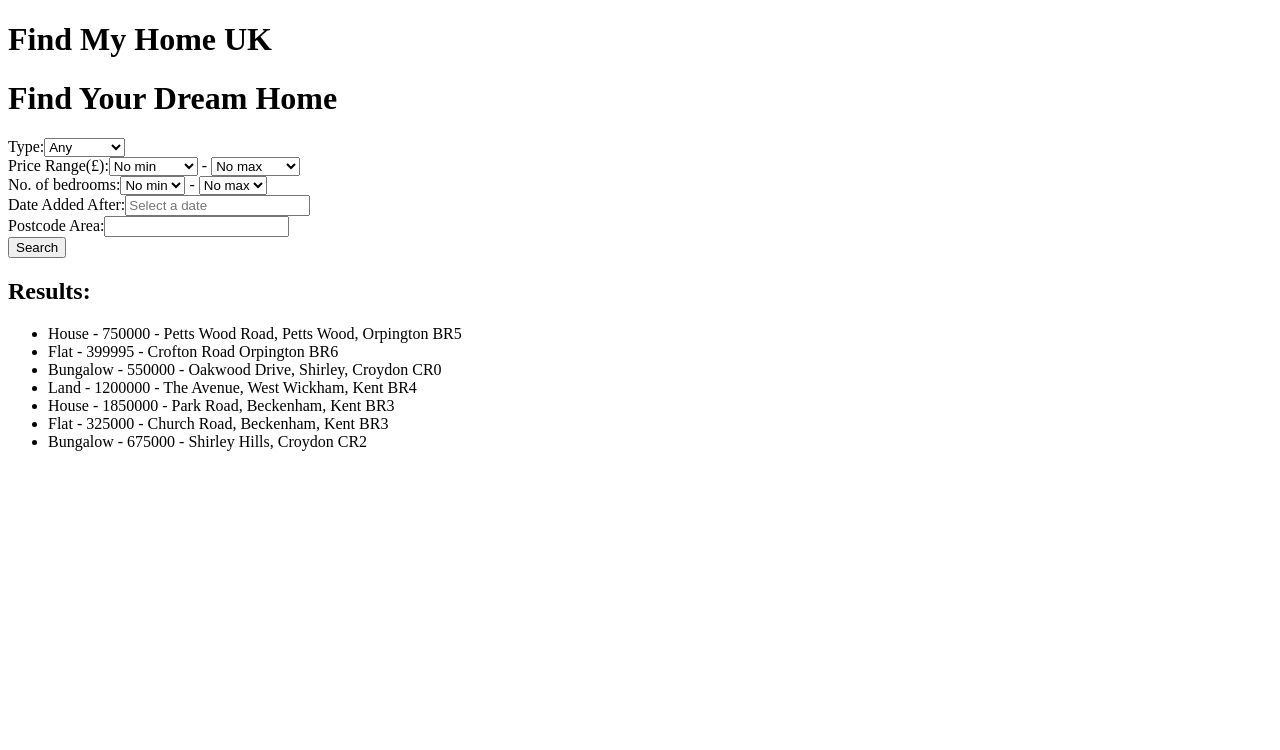
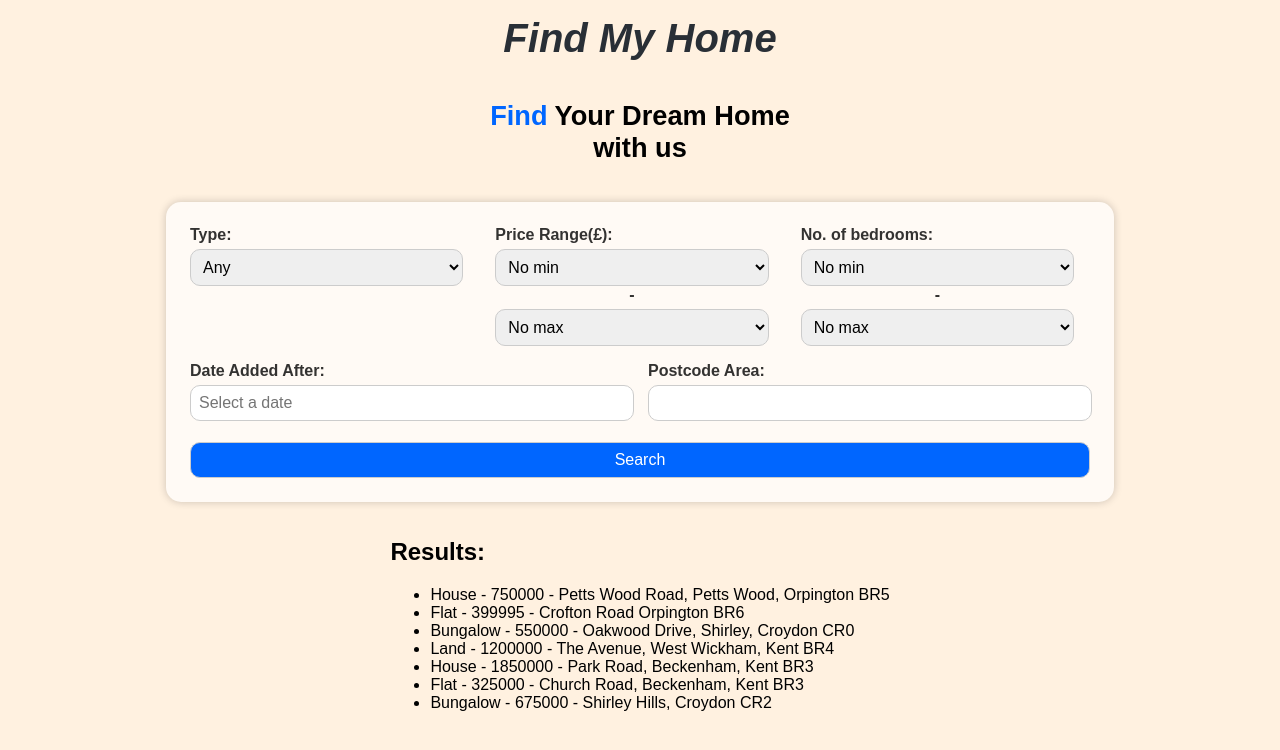
Before and after one commit to damsi456/estate-agent-client-side-web-application, a React (Vite) app: page / in a window 1280 px wide. Shown: the top 750 px of the page. Built offline with nearby package versions, Linux system fonts and the light colour scheme.

Commit message:
Add css for SearchForm

```diff
--- a/src/App.jsx
+++ b/src/App.jsx
@@ -2,6 +2,7 @@ import React,{useState} from "react";
 import properties from "./data/properties.json"
 import SearchForm from "./components/SearchForm.jsx";
 import SearchResults from "./components/SearchResults.jsx";
+import "./index.css"
 
 function App() {
     const[results, setResults] = useState(properties.properties);
@@ -41,12 +42,12 @@ function App() {
     };
 
   return(
-    <div>
-        <h1>Find My Home UK</h1>
-        <h1><span>Find</span> Your Dream Home</h1>
+    <body>
+        <h1>Find My Home</h1>
+        <h2><span>Find</span> Your Dream Home <br/> with us</h2>
         <SearchForm onSearch = {handleSearch}/>
         <SearchResults results = {results}/>
-    </div>
+    </body>
   )
 }
 
--- a/src/components/SearchForm.jsx
+++ b/src/components/SearchForm.jsx
@@ -1,6 +1,7 @@
 import React, {useState} from "react";
 import DatePicker from "react-datepicker";
 import "react-datepicker/dist/react-datepicker.css"
+import "../index.css"
 
 function SearchForm({ onSearch }){
     const [filters, setFilters] = useState({
@@ -28,8 +29,8 @@ function SearchForm({ onSearch }){
     }
 
     return(
-        <form onSubmit={handleSubmit}>
-            <label>Type:</label>
+        <form className="search-form" onSubmit={handleSubmit}>
+            <label>Type:
                 <select name="type" value={filters.type} onChange={handleChange}>
                     <option value="">Any</option>
                     <option value="House">House</option>
@@ -37,6 +38,7 @@ function SearchForm({ onSearch }){
                     <option value="Bungalow">Bungalow</option>
                     <option value="Land">Land</option>
                 </select>
+            </label>
             <br/>
             <label>
                 Price Range(&#163;):
@@ -136,14 +138,15 @@ function SearchForm({ onSearch }){
                 </select>
             </label>
             <br/>
-            <label>Date Added After:</label>
+            <label>Date Added After:
             <DatePicker
             selected={filters.dateAfter}
             onChange={handleDateChange}
             dateFormat="yyyy/MM/dd"
             placeholderText="Select a date"
             todayButton="Today"
-        />
+            style={{minWidth: "200px"}}
+        /></label>
             <br/>
             <label>
                 Postcode Area:
--- a/src/components/SearchResults.jsx
+++ b/src/components/SearchResults.jsx
@@ -1,3 +1,5 @@
+import "../index.css"
+
 function SearchResults({ results }) {
 
   return(
--- a/src/index.css
+++ b/src/index.css
@@ -0,0 +1,79 @@
+body{
+    margin: 0;
+    padding: 0;
+    box-sizing: border-box;
+    background-color: hsl(33, 100%, 94%);
+    font-family: Arial, Helvetica, sans-serif;
+    color: black;
+    display: flex;
+    flex-direction: column;
+    align-items: center;
+}
+
+body > h1 {
+    text-align: center;
+    font-size: 2.5rem;
+    margin: 1rem 0;
+    font-style: italic;
+    color: #292F36;
+}
+
+body > h2 {
+    text-align: center;
+    font-size: 1.7rem;
+}
+
+body > h2 span {
+    color: #0066FF;
+}
+
+.search-form {
+    background-color: hsl(33, 100%, 98%);
+    padding: 1.5rem;
+    margin: 1rem 2rem;
+    border-radius: 15px;
+    box-shadow: 0 0 8px hsla(0, 0%, 0%, 0.2);
+    color: hsla(0, 0%, 0%, 0.8);
+    display: flex;
+    flex-wrap: wrap;
+    gap: 1rem;
+    width: 90%;
+    max-width: 900px;
+
+}
+
+.search-form label{
+    font-weight: bold;
+    display: flex;
+    flex-direction: column;
+    flex: 1 1 30%;
+}
+
+.search-form label > span{
+    text-align: center;
+}
+
+.search-form input,
+.search-form select,
+.search-form button[type = "submit"]{
+    margin-top: 5px;
+    padding: 0.5rem;
+    border: 1px solid hsl(0, 0%, 80%);
+    border-radius: 10px;
+    font-size: 1rem;
+    width: 100%;
+}
+
+.search-form button[type = "submit"] {
+    background-color: #0066FF;
+    color: white;
+    font-size: 1rem;
+    flex: 1 1 100%;
+    max-width: none;
+    cursor: pointer;
+    transition: 0.3s ease;
+}
+
+.search-form button[type = "submit"]:hover {
+    background-color: #004fc5;
+}
```
Lines whose indentation alone changed are shown as unchanged.
